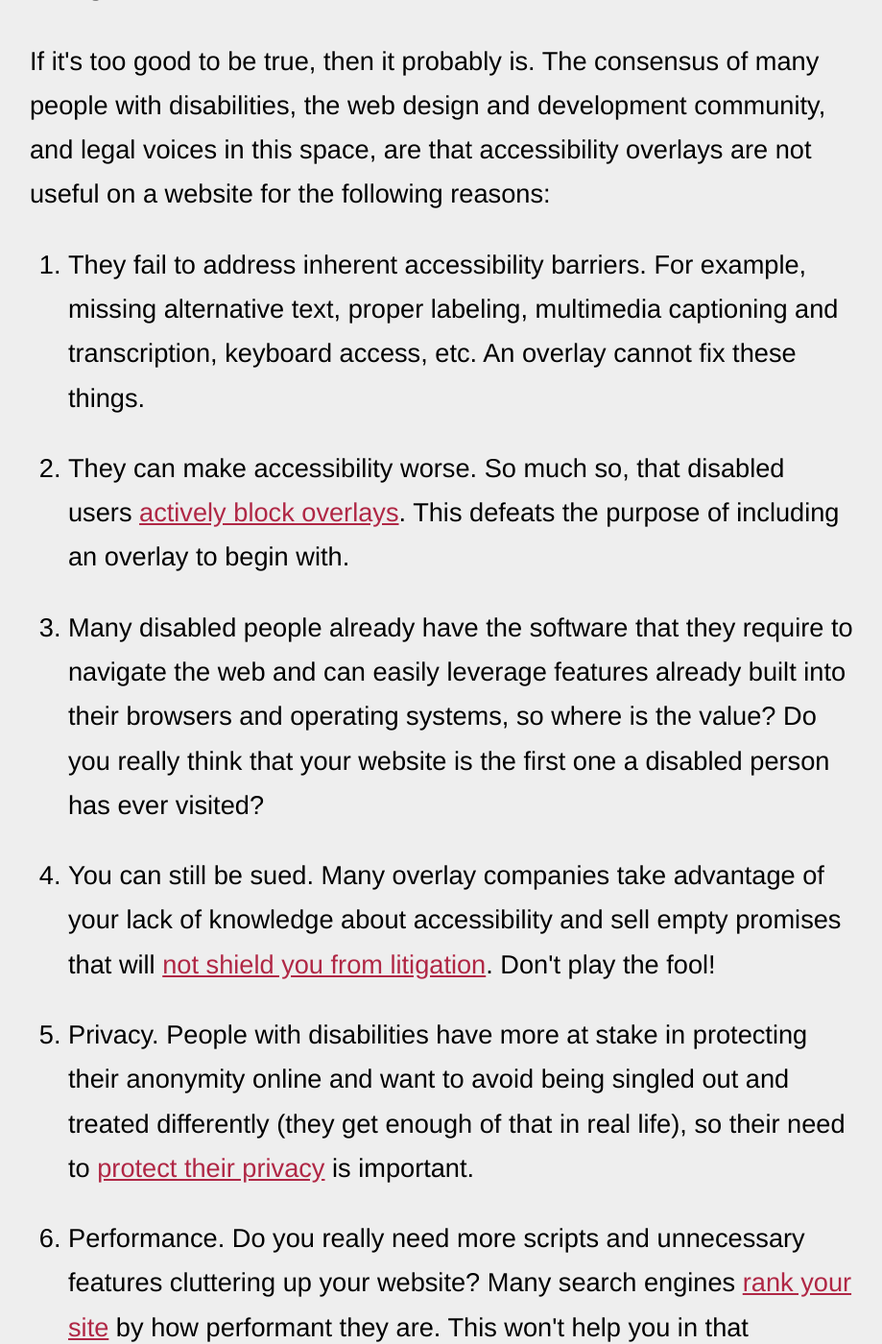
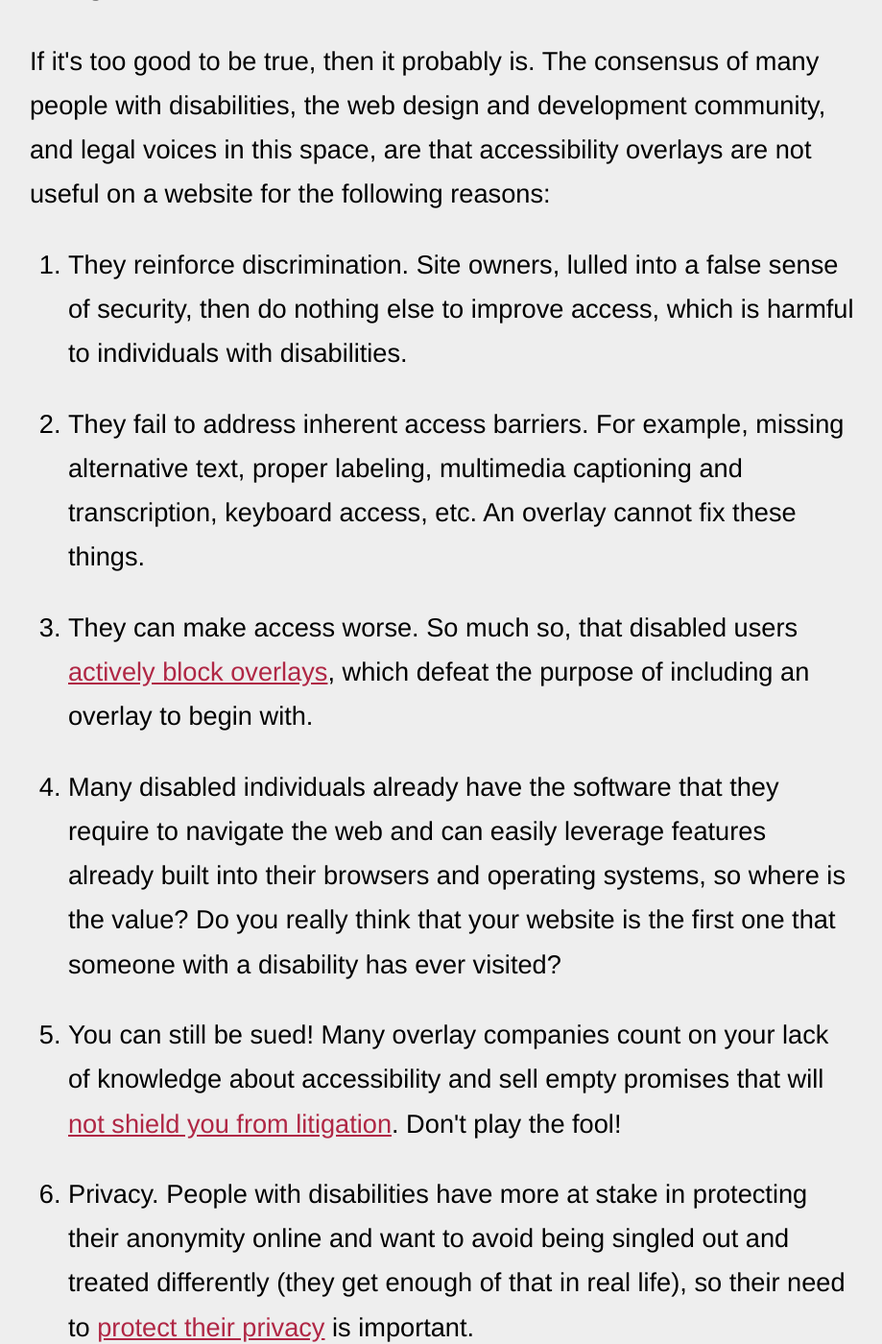
Before and after one commit to michaelspellacy/shouldiuseanaccessibilityoverlay-com, a Jekyll site: the page built from index.html, in a window 1280 px wide and 1400 px high, scrolled down 834 px. Shown: the whole window at 96% size, without its empty margins (179-1098 px from the left). Built offline with Jekyll 4.4.1, drawn with Linux system fonts in a browser that asks for light colours; some of the changed text lies outside the part shown.

Commit message:
Update index.html

```diff
--- a/index.html
+++ b/index.html
@@ -8,12 +8,14 @@
 <p>If it's too good to be true, then it probably is. The consensus of many people with disabilities, the web design and development community, and legal voices in this space, are that accessibility overlays are not useful on a website for the following reasons:</p>
 
 <ol>
-  <li>They fail to address inherent accessibility barriers. For example, missing alternative text, proper labeling, multimedia captioning and transcription, keyboard access, etc. An overlay cannot fix these things.</li>
-  <li>They can make accessibility worse. So much so, that disabled users <a href="https://adrianroselli.com/2020/06/accessibe-will-get-you-sued.html#Update12">actively block overlays</a>. This defeats the purpose of including an overlay to begin with.</li>
-  <li>Many disabled people already have the software that they require to navigate the web and can easily leverage features already built into their browsers and operating systems, so where is the value? Do you really think that your website is the first one a disabled person has ever visited?</li>
-  <li>You can still be sued. Many overlay companies take advantage of your lack of knowledge about accessibility and sell empty promises that will <a href="https://adrianroselli.com/2020/06/accessibe-will-get-you-sued.html">not shield you from litigation</a>. Don't play the fool!</li>
+  <li>They reinforce discrimination. Site owners, lulled into a false sense of security, then do nothing else to improve access, which is harmful to individuals with disabilities.</li>
+  <li>They fail to address inherent access barriers. For example, missing alternative text, proper labeling, multimedia captioning and transcription, keyboard access, etc. An overlay cannot fix these things.</li>
+  <li>They can make access worse. So much so, that disabled users <a href="https://adrianroselli.com/2020/06/accessibe-will-get-you-sued.html#Update12">actively block overlays</a>, which defeat the purpose of including an overlay to begin with.</li>
+  <li>Many disabled individuals already have the software that they require to navigate the web and can easily leverage features already built into their browsers and operating systems, so where is the value? Do you really think that your website is the first one that someone with a disability has ever visited?</li>
+  <li>You can still be sued! Many overlay companies count on your lack of knowledge about accessibility and sell empty promises that will <a href="https://adrianroselli.com/2020/06/accessibe-will-get-you-sued.html">not shield you from litigation</a>. Don't play the fool!</li>
   <li>Privacy. People with disabilities have more at stake in protecting their anonymity online and want to avoid being singled out and treated differently (they get enough of that in real life), so their need to <a href="https://tink.uk/accessibe-and-data-protection/">protect their privacy</a> is important.</li>
   <li>Performance. Do you really need more scripts and unnecessary features cluttering up your website? Many search engines <a href="https://developers.google.com/web/updates/2018/07/search-ads-speed">rank your site</a> by how performant they are. This won't help you in that endeavor.</li>
+  <li>They can damage your brand. Companies that leverage overlays are often called out for it on social media. Do you really want to take that risk?</li>
 </ol>
 
 <h2 class="heading" id="solution"><a href="#solution">So what should I do to make my website accessible?</a></h2>
@@ -56,7 +58,7 @@
 
 <h2 class="heading" id="a11y-talks">Shop Talk</h2>
 
-<p>Check out these well worth your time videos and presentations by professionals in the field and the disabled community.</p>
+<p>Check out these videos and presentations by accessibility professionals in the field and the disability community.</p>
 
 <ul class="articles">
   <li><a href="https://www.youtube.com/watch?v=k6VmSjEIiks&ab_channel=AccessibilityTalks">
```
Also changed, not shown: other parts of index.html (+1 -1 lines).
